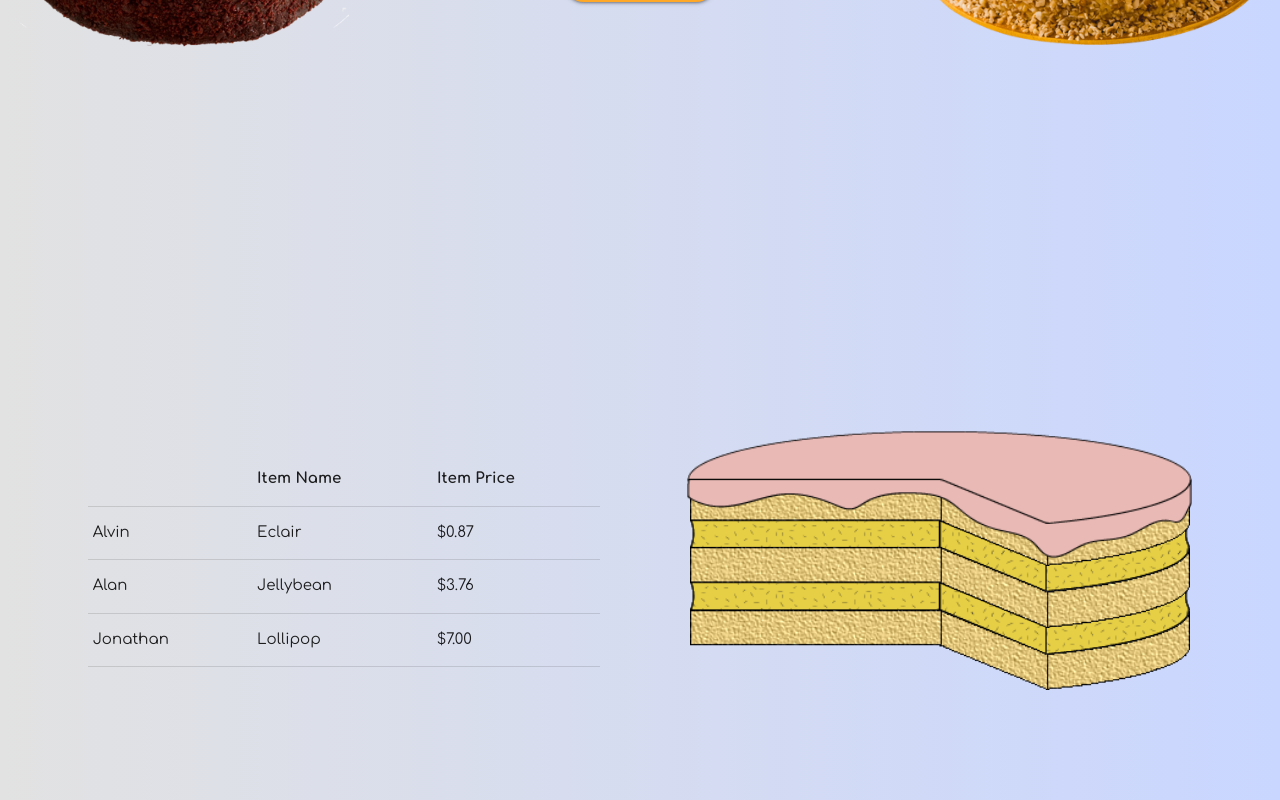
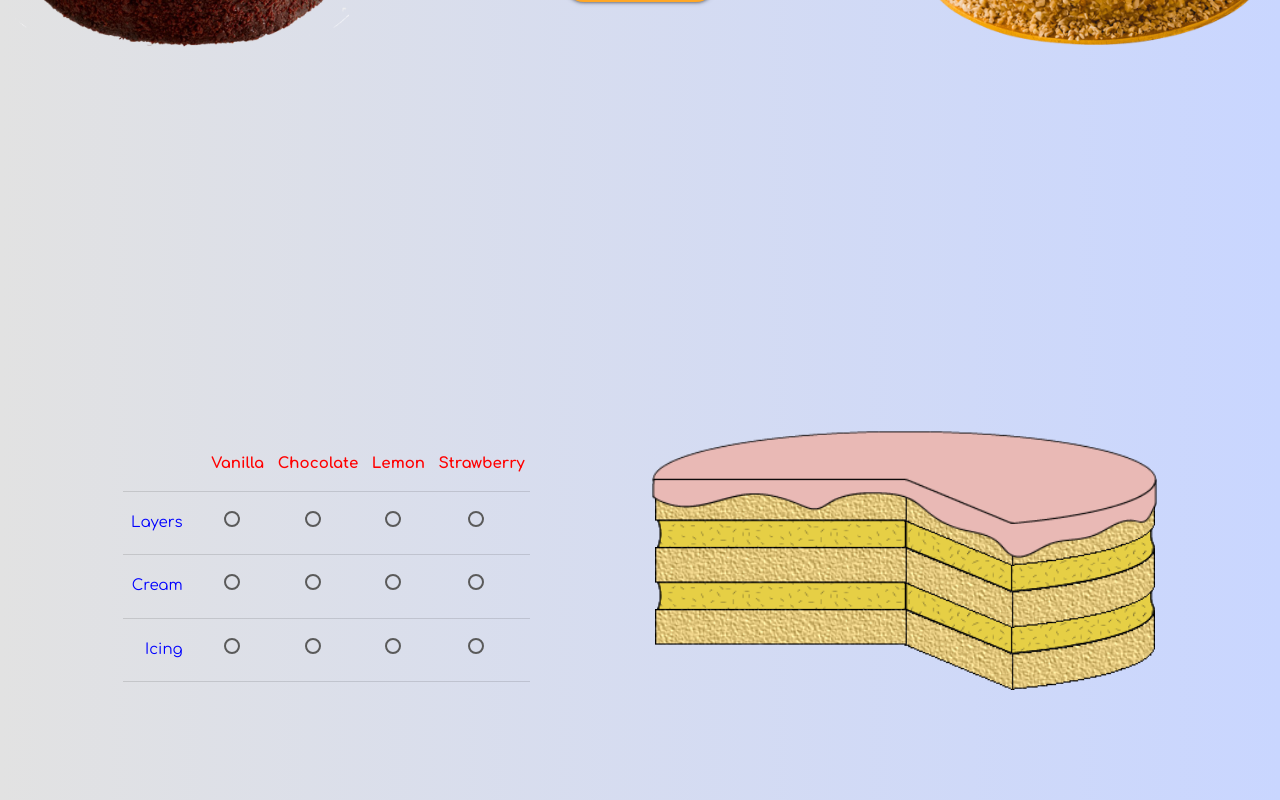
Before and after one commit to aimakov/cake_shop, a React (Create React App) app: page / in a window 1280 px wide. Shown: the part 500-1300 px from the top of the page. Built offline with nearby package versions, Linux system fonts and the light colour scheme.

Commit message:
Added radio buttons

```diff
--- a/src/Components/CakeBuilder.js/CakeBuilder.css
+++ b/src/Components/CakeBuilder.js/CakeBuilder.css
@@ -18,7 +18,7 @@
 }
 
 .CakeBuilderControls {
-    width: 40%;
+    /* width: 40%; */
     /* display: grid;
     grid-template-rows: repeat(4, 40px);
     grid-template-columns: repeat(5, 80px);
@@ -44,3 +44,16 @@
         flex-direction: column;
     }
 }
+
+.cake {
+    color: blue;
+    width: 80px;
+    text-align: end;
+    padding-right: 20px;
+}
+
+th {
+    color: red;
+    width: 70px;
+    text-align: center;
+}
--- a/src/Components/CakeBuilder.js/CakeComponents.js
+++ b/src/Components/CakeBuilder.js/CakeComponents.js
@@ -23,6 +23,7 @@ export const Cream = styled.img`
     width: 300px;
     margin: 0 auto;
     margin-top: -27px;
+    padding-left: 2px;
     z-index: 1;
 
     @media (min-width: 768px) {
--- /dev/null
+++ b/src/Components/CakeBuilder.js/CakeRadio.js
@@ -0,0 +1,19 @@
+import React from "react";
+
+const CakeRadio = (props) => {
+    return (
+        <label>
+            <input
+                className="with-gap"
+                name={props.name}
+                value={props.value}
+                type="radio"
+                checked={props.CakePart === props.value}
+                onChange={() => props.setCakePart(props.value)}
+            />
+            <span></span>
+        </label>
+    );
+};
+
+export default CakeRadio;
--- a/src/Components/CakeBuilder.js/index.js
+++ b/src/Components/CakeBuilder.js/index.js
@@ -1,4 +1,4 @@
-import React from "react";
+import React, { useState } from "react";
 import styled from "styled-components";
 import "./CakeBuilder.css";
 
@@ -18,57 +18,73 @@ import LemonIcing from "../../images/CakeComponents/LemonIcing.png";
 import StrawberryIcing from "../../images/CakeComponents/StrawberryIcing.png";
 
 import { Layer, Cream, Icing } from "./CakeComponents";
+import CakeRadio from "./CakeRadio";
 
 const CakeBuilder = () => {
+    const [Layers, setLayers] = useState("");
+    const [CreamType, setCreamType] = useState("");
+    const [IcingType, setIcingType] = useState("");
+
     return (
         <>
             <div className="CakeBuilderContainer">
-                <div className="CakeBuilderControls">
-                    {/* <div className="CakeBuilderFirstColumn" style={{ gridRow: "2/3", gridColumn: "1/2", borderTop: "1px solid black" }}>
-                        Layers
-                    </div>
-                    <div className="CakeBuilderFirstColumn" style={{ gridRow: "3/4", gridColumn: "1/2" }}>
-                        Cream
-                    </div>
-                    <div className="CakeBuilderFirstColumn" style={{ gridRow: "4/5", gridColumn: "1/2" }}>
-                        Icing
-                    </div>
-                    <div className="CakeBuilderFirstRow" style={{ gridRow: "1/2", gridColumn: "2/3", borderLeft: "1px solid black" }}>
-                        Vanilla
-                    </div>
-                    <div className="CakeBuilderFirstRow" style={{ gridRow: "1/2", gridColumn: "3/4" }}>
-                        Chocolate
-                    </div>
-                    <div className="CakeBuilderFirstRow" style={{ gridRow: "1/2", gridColumn: "4/5" }}>
-                        Lemon
-                    </div>
-                    <div className="CakeBuilderFirstRow" style={{ gridRow: "1/2", gridColumn: "5/6" }}>
-                        Strawberry
-                    </div> */}
-                    <table>
+                <div className="CakeBuilderControls center-align">
+                    <table className="center-align">
                         <thead>
                             <tr>
                                 <th></th>
-                                <th>Item Name</th>
-                                <th>Item Price</th>
+                                <th>Vanilla</th>
+                                <th>Chocolate</th>
+                                <th>Lemon</th>
+                                <th>Strawberry</th>
                             </tr>
                         </thead>
 
                         <tbody>
                             <tr>
-                                <td>Alvin</td>
-                                <td>Eclair</td>
-                                <td>$0.87</td>
+                                <td className="cake">Layers</td>
+                                <td className="center-align">
+                                    <CakeRadio CakePart={Layers} name="Layers" value="Vanilla" setCakePart={setLayers} />
+                                </td>
+                                <td className="center-align">
+                                    <CakeRadio CakePart={Layers} name="Layers" value="Chocolate" setCakePart={setLayers} />
+                                </td>
+                                <td className="center-align">
+                                    <CakeRadio CakePart={Layers} name="Layers" value="Lemon" setCakePart={setLayers} />
+                                </td>
+                                <td className="center-align">
+                                    <CakeRadio CakePart={Layers} name="Layers" value="Strawberry" setCakePart={setLayers} />
+                                </td>
                             </tr>
                             <tr>
-                                <td>Alan</td>
-                                <td>Jellybean</td>
-                                <td>$3.76</td>
+                                <td className="cake">Cream</td>
+                                <td className="center-align">
+                                    <CakeRadio CakePart={CreamType} name="Cream" value="Vanilla" setCakePart={setCreamType} />
+                                </td>
+                                <td className="center-align">
+                                    <CakeRadio CakePart={CreamType} name="Cream" value="Chocolate" setCakePart={setCreamType} />
+                                </td>
+                                <td className="center-align">
+                                    <CakeRadio CakePart={CreamType} name="Cream" value="Lemon" setCakePart={setCreamType} />
+                                </td>
+                                <td className="center-align">
+                                    <CakeRadio CakePart={CreamType} name="Cream" value="Strawberry" setCakePart={setCreamType} />
+                                </td>
                             </tr>
                             <tr>
-                                <td>Jonathan</td>
-                                <td>Lollipop</td>
-                                <td>$7.00</td>
+                                <td className="cake">Icing</td>
+                                <td className="center-align">
+                                    <CakeRadio CakePart={IcingType} name="Icing" value="Vanilla" setCakePart={setIcingType} />
+                                </td>
+                                <td className="center-align">
+                                    <CakeRadio CakePart={IcingType} name="Icing" value="Chocolate" setCakePart={setIcingType} />
+                                </td>
+                                <td className="center-align">
+                                    <CakeRadio CakePart={IcingType} name="Icing" value="Lemon" setCakePart={setIcingType} />
+                                </td>
+                                <td className="center-align">
+                                    <CakeRadio CakePart={IcingType} name="Icing" value="Strawberry" setCakePart={setIcingType} />
+                                </td>
                             </tr>
                         </tbody>
                     </table>
```
